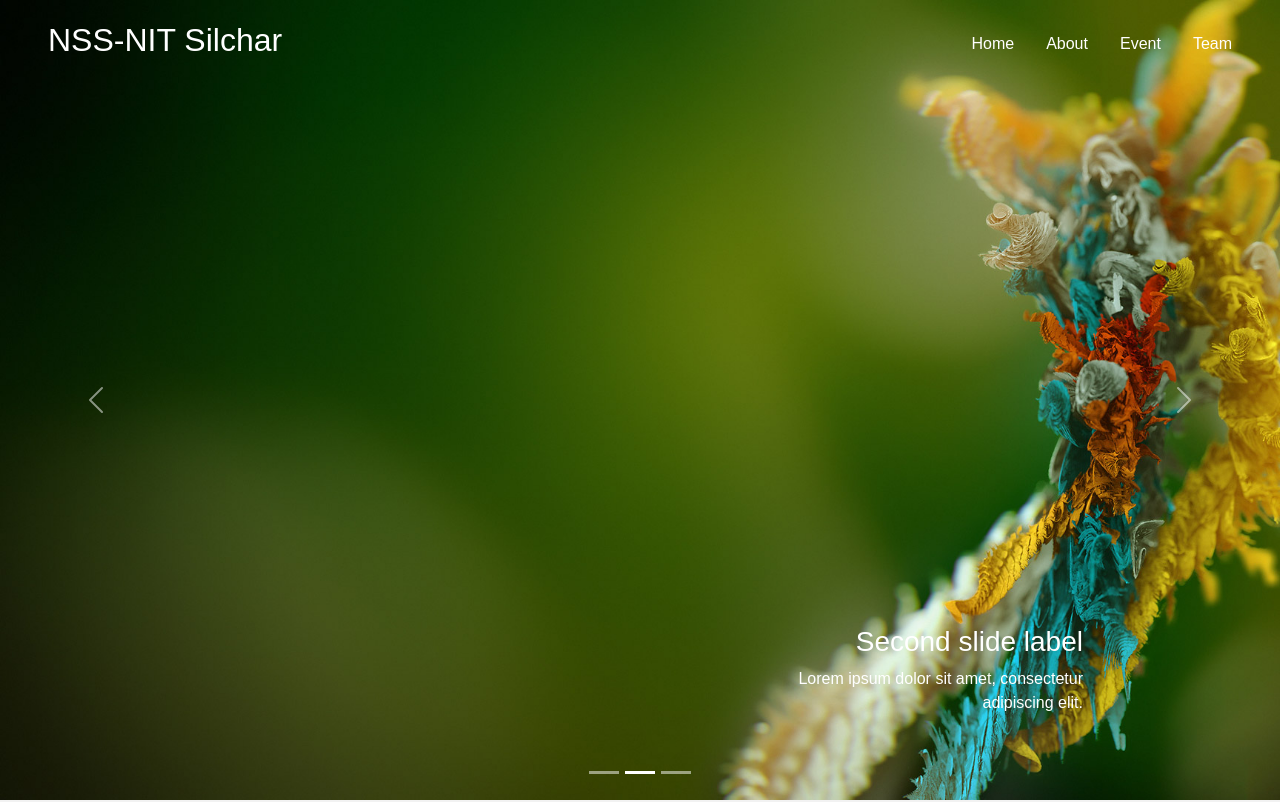
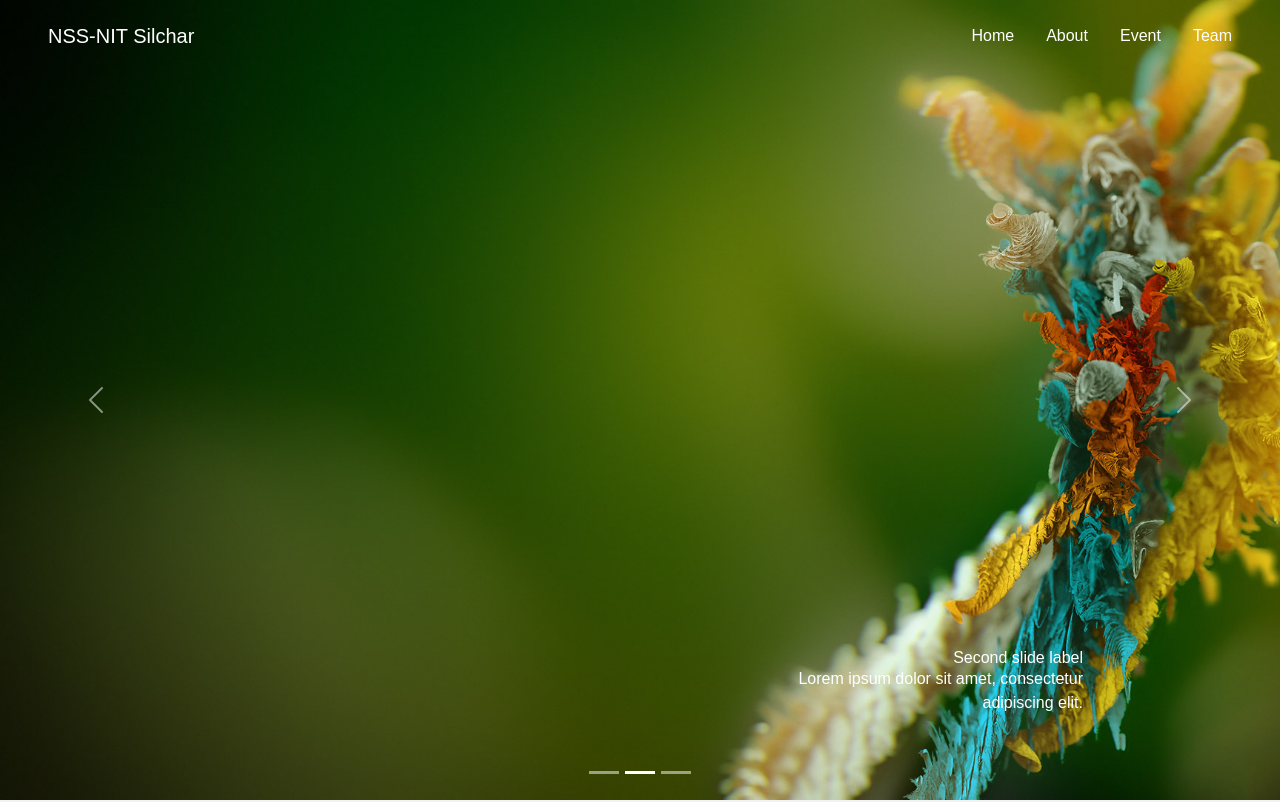
Before and after one commit to Doobiii/project_nss, a React (Create React App) app: page / in a window 1280 px wide. Shown: the top 802 px of the page. Built offline with nearby package versions, Linux system fonts and the light colour scheme.

Commit message:
tailwind-installation

```diff
--- a/package.json
+++ b/package.json
@@ -42,6 +42,7 @@
   },
   "devDependencies": {
     "@iconify/react": "^4.1.1",
-    "react-router-dom": "^6.17.0"
+    "react-router-dom": "^6.17.0",
+    "tailwindcss": "^3.4.1"
   }
 }
--- a/src/index.css
+++ b/src/index.css
@@ -1,3 +1,9 @@
+@tailwind base;
+@tailwind components;
+@tailwind utilities;
+
+
+
 *{
     box-sizing: border-box;
     margin: 0;
--- /dev/null
+++ b/tailwind.config.js
@@ -0,0 +1,10 @@
+/** @type {import('tailwindcss').Config} */
+module.exports = {
+  content: [
+    "./src/**/*.{js,jsx,ts,tsx}",
+  ],
+  theme: {
+    extend: {},
+  },
+  plugins: [],
+}
```
Also changed, not shown: 1 other file (tests, documents, lock files or other folders).
